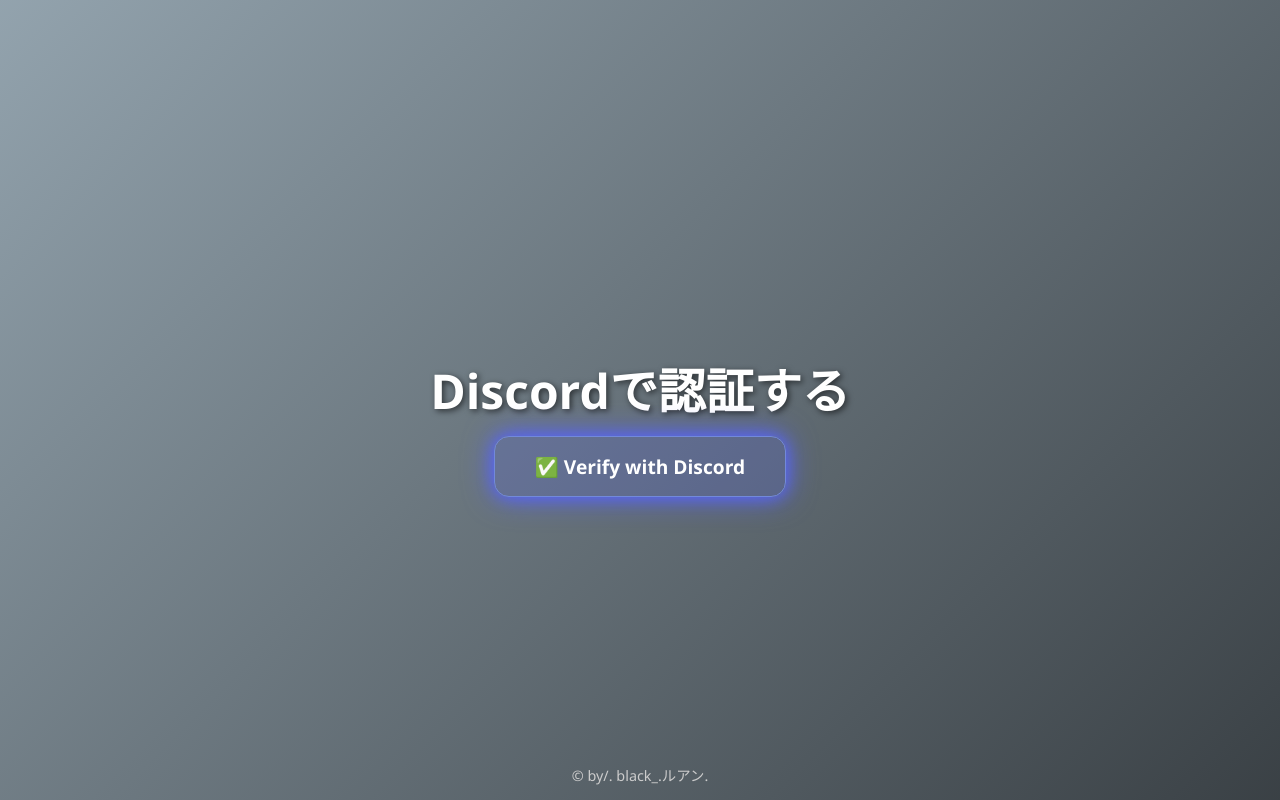
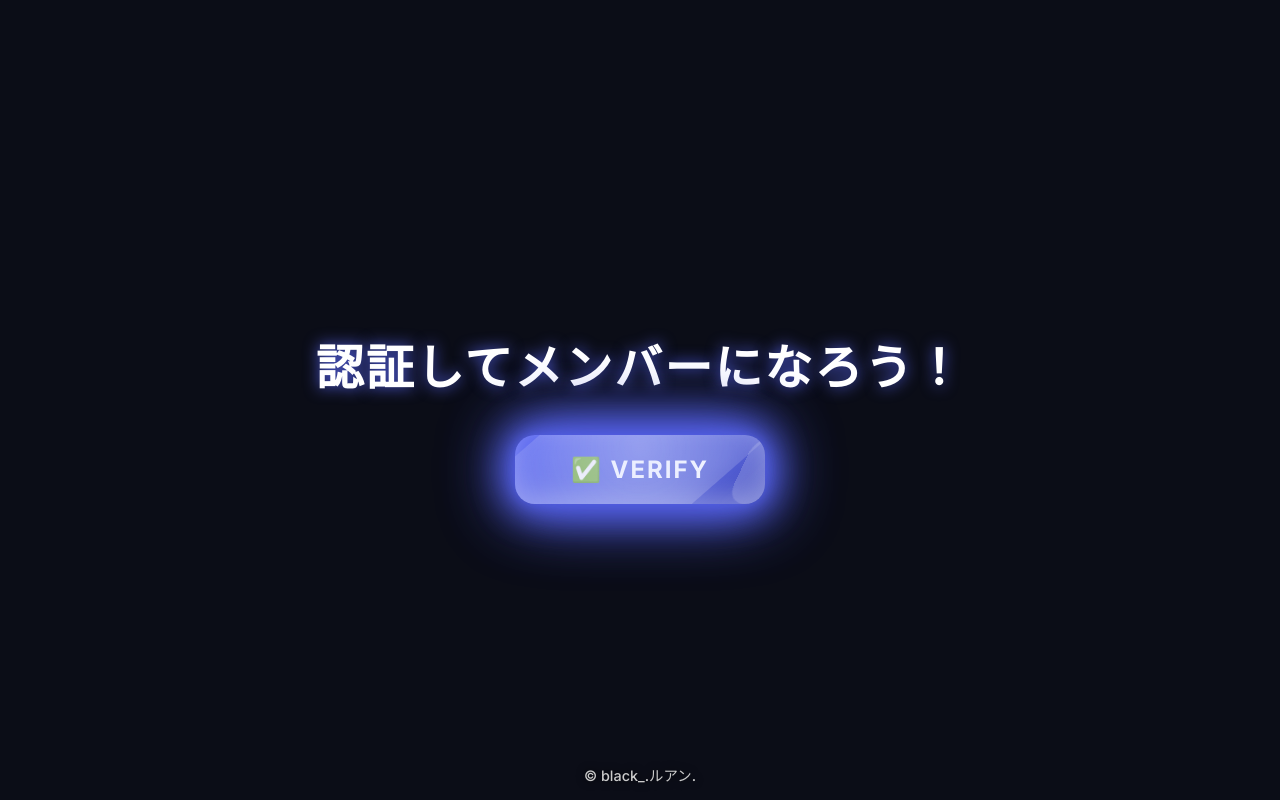
Before and after one commit to adminarda27/JAF-ruan._, a Flask app: page / in a window 1280 px wide. Run offline with Flask 3, Linux system fonts and the light colour scheme.

Commit message:
Update index.html

```diff
--- a/templates/index.html
+++ b/templates/index.html
@@ -1,9 +1,10 @@
 <!DOCTYPE html>
 <html lang="ja">
 <head>
-    <meta charset="UTF-8">
+  <meta charset="UTF-8" />
   <title>Discord Verify</title>
-    <meta name="viewport" content="width=device-width, initial-scale=1.0">
+  <meta name="viewport" content="width=device-width, initial-scale=1" />
+  <link href="https://fonts.googleapis.com/css2?family=Inter:wght@500;700&display=swap" rel="stylesheet" />
   <style>
     * {
       box-sizing: border-box;
@@ -11,63 +12,147 @@
     body {
       margin: 0;
       padding: 0;
-            font-family: 'Segoe UI', Tahoma, Geneva, Verdana, sans-serif;
+      font-family: 'Inter', sans-serif;
       height: 100vh;
       display: flex;
+      flex-direction: column;
       justify-content: center;
       align-items: center;
-            background: linear-gradient(-45deg, #5865F2, #23272a, #99aab5, #2c2f33);
-            background-size: 400% 400%;
-            animation: gradientMove 10s ease infinite;
       color: #fff;
       text-align: center;
-        }
-
-        @keyframes gradientMove {
-            0% {background-position: 0% 50%;}
-            50% {background-position: 100% 50%;}
-            100% {background-position: 0% 50%;}
+      position: relative;
+      overflow: hidden;
+      background: #0b0d17; /* 元の背景そのまま */
     }
 
     h1 {
-            font-size: 3em;
-            margin-bottom: 30px;
-            text-shadow: 2px 2px 6px rgba(0,0,0,0.6);
+      font-size: 3rem;
+      margin-bottom: 36px;
+      z-index: 1;
+      text-shadow:
+        0 0 15px rgba(88,101,242,0.9);
+      text-transform: uppercase;
+      letter-spacing: 2px;
+      user-select: none;
     }
 
     a.verify-btn {
-            padding: 16px 40px;
-            font-size: 1.2em;
-            font-weight: bold;
+      position: relative;
+      display: inline-block;
+      padding: 20px 56px;
+      font-size: 1.5rem;
+      font-weight: 700;
+      color: #fff;
+      background: linear-gradient(135deg, #5865f2, #4752c4);
+      border-radius: 20px;
       text-decoration: none;
-            color: #ffffff;
-            background: rgba(88, 101, 242, 0.2);
-            border: 1px solid #7289da;
-            border-radius: 15px;
-            backdrop-filter: blur(10px);
-            box-shadow: 0 0 15px #5865F2, 0 0 30px #5865F2;
-            transition: all 0.3s ease;
+      box-shadow:
+        0 0 40px #5865f2,
+        0 0 70px #4752c4,
+        inset 0 -8px 25px rgba(255,255,255,0.3);
+      overflow: hidden;
+      transition: all 0.35s ease;
+      z-index: 1;
+      user-select: none;
+      cursor: pointer;
+      text-transform: uppercase;
+      letter-spacing: 2px;
+      filter: drop-shadow(0 0 8px #5865f2);
+      -webkit-tap-highlight-color: transparent;
     }
 
-        a.verify-btn:hover {
-            background: rgba(88, 101, 242, 0.4);
-            transform: scale(1.05);
-            box-shadow: 0 0 20px #5865F2, 0 0 40px #5865F2;
+    /* ボタン光沢アニメーション */
+    a.verify-btn::before {
+      content: "";
+      position: absolute;
+      top: -90%;
+      left: -60%;
+      width: 220%;
+      height: 220%;
+      background:
+        radial-gradient(circle at center, rgba(255,255,255,0.3), transparent 70%);
+      animation: shine 3.5s linear infinite;
+      border-radius: 20px;
+      z-index: 0;
+      pointer-events: none;
+      filter: drop-shadow(0 0 10px #99aaff);
+    }
+
+    /* スウィープ光ライン */
+    a.verify-btn::after {
+      content: "";
+      position: absolute;
+      top: 0;
+      left: -55%;
+      width: 55%;
+      height: 100%;
+      background: linear-gradient(90deg, rgba(255,255,255,0.2), transparent);
+      transform: skewX(-25deg);
+      animation: sweep 2.8s ease-in-out infinite;
+      border-radius: 20px;
+      z-index: 2;
+      pointer-events: none;
+    }
+
+    @keyframes shine {
+      0% { transform: rotate(0deg);}
+      100% { transform: rotate(360deg);}
+    }
+
+    @keyframes sweep {
+      0%, 100% { left: -55%; opacity: 0; }
+      50% { left: 120%; opacity: 1; }
+    }
+
+    a.verify-btn:hover,
+    a.verify-btn:focus-visible {
+      background: linear-gradient(135deg, #7289da, #5865f2);
+      box-shadow:
+        0 0 70px #7289da,
+        0 0 110px #5865f2,
+        inset 0 -12px 40px rgba(255,255,255,0.45);
+      transform: scale(1.12);
+      filter: drop-shadow(0 0 12px #7289da);
+      outline: none;
+    }
+
+    a.verify-btn:active {
+      transform: scale(0.95);
+      box-shadow:
+        0 0 30px #4a5ea9,
+        inset 0 -6px 20px rgba(255,255,255,0.25);
+      filter: drop-shadow(0 0 6px #4a5ea9);
     }
 
     footer {
-            position: absolute;
+      position: fixed;
       bottom: 15px;
-            font-size: 0.9em;
+      font-size: 0.9rem;
       color: #ccc;
+      width: 100%;
+      text-align: center;
+      z-index: 1;
+      user-select: none;
+      text-shadow: 0 0 8px rgba(0,0,0,0.8);
+    }
+
+    @media (max-width: 600px) {
+      h1 {
+        font-size: 2.4rem;
+        margin-bottom: 28px;
+      }
+      a.verify-btn {
+        font-size: 1.3rem;
+        padding: 18px 44px;
+        border-radius: 16px;
+        letter-spacing: 1.5px;
+      }
     }
   </style>
 </head>
 <body>
-    <div>
-        <h1>Discordで認証する</h1>
-        <a class="verify-btn" href="{{ discord_auth_url }}">✅ Verify with Discord</a>
-    </div>
-    <footer>© by/. black_.ルアン.</footer>
+  <h1>認証してメンバーになろう！</h1>
+  <a class="verify-btn" href="{{ discord_auth_url }}">✅ VERIFY</a>
+  <footer>© black_.ルアン.</footer>
 </body>
 </html>
```
Lines whose indentation alone changed are shown as unchanged.
